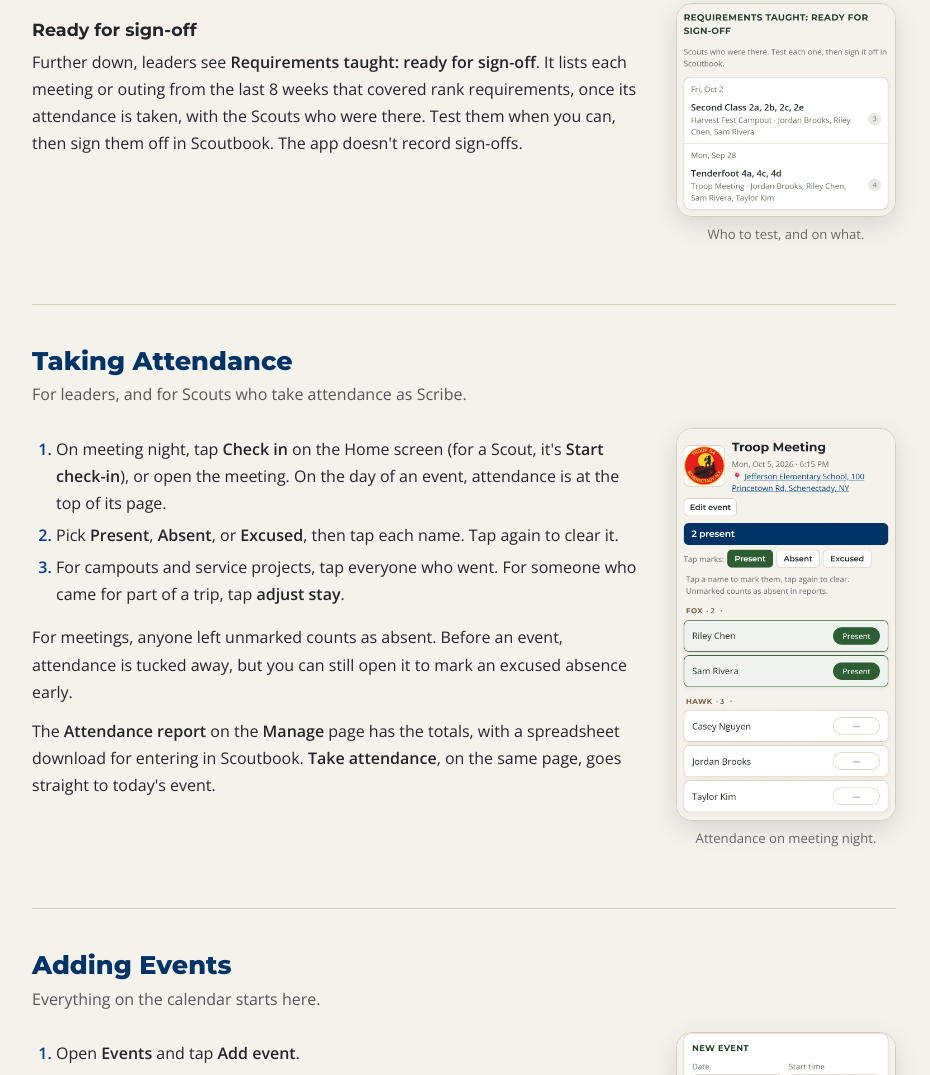
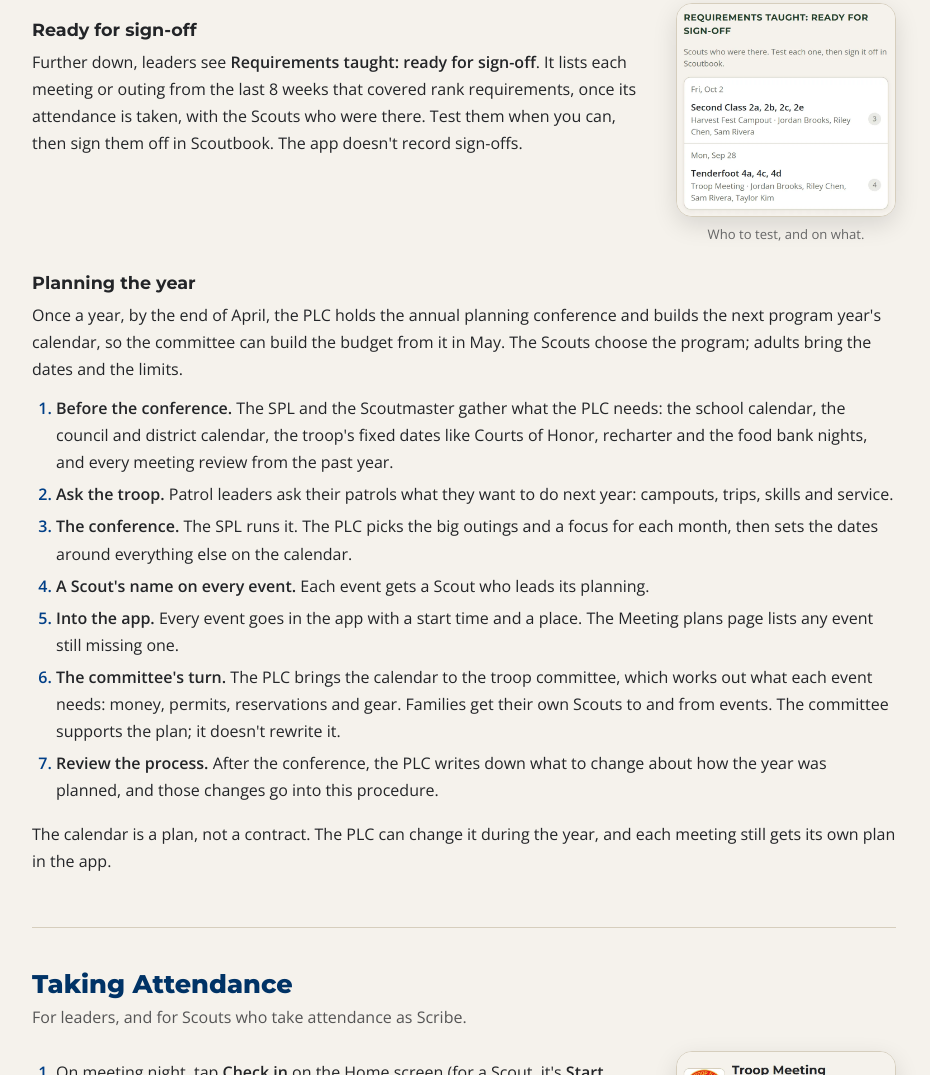
Before and after one commit to WillMau/troop3054, a plain HTML site: page app.html in a window 1280 px wide. Shown: the part 9285-10360 px from the top of the page, without its empty margins (320-1250 px from the left). Drawn offline with nearby package versions, Linux system fonts and the light colour scheme.

Commit message:
App guide: how the PLC plans the year
Adds "Planning the year" to the PLC section: the annual planning conference
by the end of April, in seven steps, from gathering the dates to the
committee working out what each event needs, so the budget can be built from
the calendar in May.

Co-Authored-By: Claude Fable 5.2 <noreply@anthropic.com>

```diff
--- a/app.html
+++ b/app.html
@@ -547,6 +547,18 @@
               <figcaption>Who to test, and on what.</figcaption>
             </figure>
           </div>
+          <h3>Planning the year</h3>
+          <p>Once a year, by the end of April, the PLC holds the annual planning conference and builds the next program year's calendar, so the committee can build the budget from it in May. The Scouts choose the program; adults bring the dates and the limits.</p>
+          <ol>
+            <li><strong>Before the conference.</strong> The SPL and the Scoutmaster gather what the PLC needs: the school calendar, the council and district calendar, the troop's fixed dates like Courts of Honor, recharter and the food bank nights, and every meeting review from the past year.</li>
+            <li><strong>Ask the troop.</strong> Patrol leaders ask their patrols what they want to do next year: campouts, trips, skills and service.</li>
+            <li><strong>The conference.</strong> The SPL runs it. The PLC picks the big outings and a focus for each month, then sets the dates around everything else on the calendar.</li>
+            <li><strong>A Scout's name on every event.</strong> Each event gets a Scout who leads its planning.</li>
+            <li><strong>Into the app.</strong> Every event goes in the app with a start time and a place. The Meeting plans page lists any event still missing one.</li>
+            <li><strong>The committee's turn.</strong> The PLC brings the calendar to the troop committee, which works out what each event needs: money, permits, reservations and gear. Families get their own Scouts to and from events. The committee supports the plan; it doesn't rewrite it.</li>
+            <li><strong>Review the process.</strong> After the conference, the PLC writes down what to change about how the year was planned, and those changes go into this procedure.</li>
+          </ol>
+          <p>The calendar is a plan, not a contract. The PLC can change it during the year, and each meeting still gets its own plan in the app.</p>
         </section>
 
         <!-- Attendance -->
```
